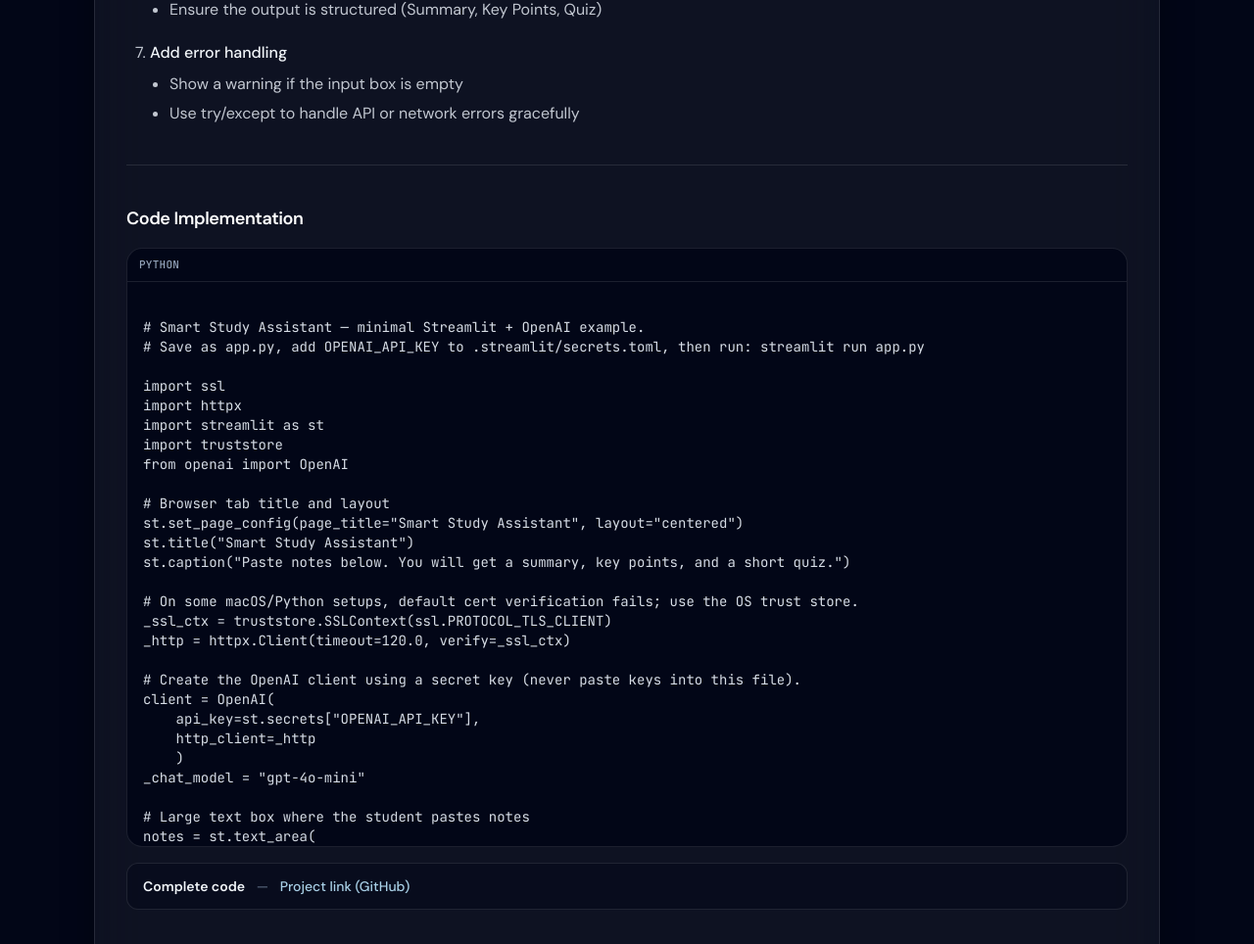
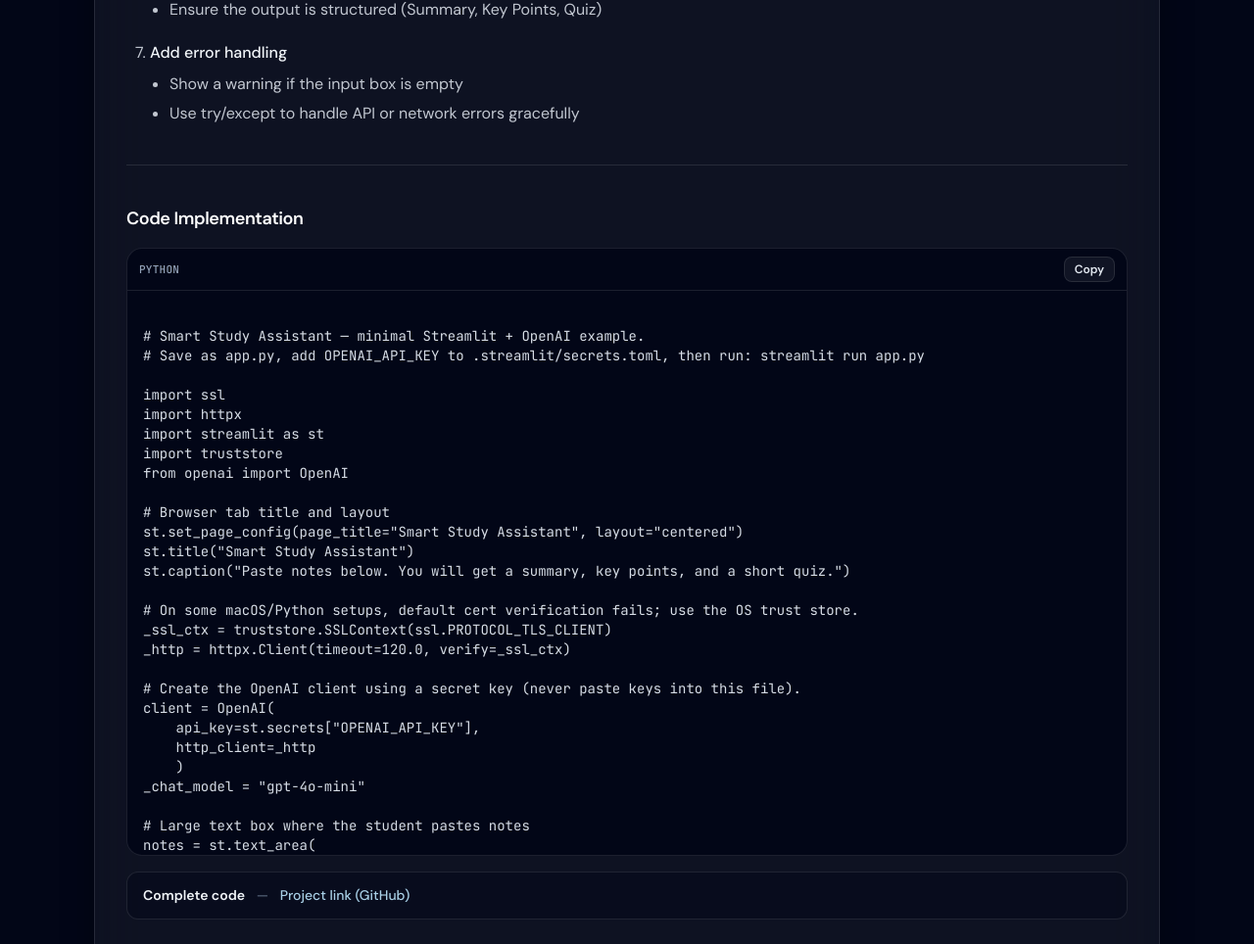
Before and after one commit to abhishekgoyal-a11y/DevShelfs, a Django app: page /projects/smart-study-assistant/ in a window 1280 px wide. Shown: the part 2177-3141 px from the top of the page at 98% size. Run offline with Django 5.2, Linux system fonts and the light colour scheme; some libraries are stand-ins or nearby versions.

Commit message:
Refine base layout; add code block frame partial; update AI project bodies
Made-with: Cursor

```diff
--- a/web/templates/web/base.html
+++ b/web/templates/web/base.html
@@ -151,5 +151,39 @@
         window.addEventListener("keydown", (e) => e.key === "Escape" && setOpen(false));
       })();
     </script>
+    <script>
+      (function () {
+        document.querySelectorAll(".ds-codeblock-copy").forEach(function (btn) {
+          btn.addEventListener("click", function () {
+            var root = btn.closest(".ds-codeblock");
+            if (!root) return;
+            var codeEl = root.querySelector("pre code.ds-codeblock-source");
+            if (!codeEl) return;
+            var text = (codeEl.textContent || "").replace(/\n$/, "");
+            var copyLabel = btn.getAttribute("data-copy-label") || "Copy";
+            var copiedLabel = btn.getAttribute("data-copied-label") || "Copied";
+            function setState(copied) {
+              btn.textContent = copied ? copiedLabel : copyLabel;
+              btn.setAttribute("aria-label", copied ? "Copied" : "Copy code to clipboard");
+            }
+            if (navigator.clipboard && navigator.clipboard.writeText) {
+              navigator.clipboard.writeText(text).then(
+                function () {
+                  setState(true);
+                  window.setTimeout(function () {
+                    setState(false);
+                  }, 2000);
+                },
+                function () {
+                  setState(false);
+                }
+              );
+            } else {
+              setState(false);
+            }
+          });
+        });
+      })();
+    </script>
   </body>
 </html>
--- /dev/null
+++ b/web/templates/web/partials/code_block_frame.html
@@ -0,0 +1,22 @@
+{% comment %}
+  Matches frontend/src/components/CodeBlock.jsx: header row (language + Copy) + pre/code body.
+  Pass: language (e.g. python, javascript), code_template (e.g. "web/code/smart_study_app.html").
+  Optional: pre_class — full class string for <pre> when different from default (e.g. notes-qa max-height).
+{% endcomment %}
+<div class="ds-codeblock overflow-hidden rounded-2xl border border-white/10 bg-slate-950/90">
+  <div class="flex items-center justify-between gap-3 border-b border-white/10 px-3 py-2">
+    <span class="font-mono text-[11px] font-medium uppercase tracking-wide text-slate-400">{{ language }}</span>
+    <button
+      type="button"
+      class="ds-codeblock-copy rounded-lg border border-white/10 bg-white/[0.06] px-2.5 py-1 text-xs font-semibold text-slate-200 transition hover:border-sky-400/40 hover:bg-white/[0.1] hover:text-white focus:outline-none focus-visible:ring-2 focus-visible:ring-sky-400/50"
+      data-copy-label="Copy"
+      data-copied-label="Copied"
+      aria-label="Copy code to clipboard"
+    >
+      Copy
+    </button>
+  </div>
+  <pre
+    class="{% if pre_class %}{{ pre_class }}{% else %}code-block m-0 overflow-x-auto p-4 text-xs leading-relaxed text-slate-200/95 sm:text-sm{% endif %}"
+  ><code class="whitespace-pre-wrap font-mono ds-codeblock-source">{% include code_template %}</code></pre>
+</div>
--- a/web/templates/web/project_bodies/smart-study-assistant.html
+++ b/web/templates/web/project_bodies/smart-study-assistant.html
@@ -129,16 +129,7 @@ Displayed on screen</code></pre>
 
   <div class="space-y-4">
     <h2 class="text-lg font-semibold tracking-tight text-white">Code Implementation</h2>
-    <div class="overflow-hidden rounded-2xl border border-white/10 bg-slate-950/90">
-      <div
-        class="flex items-center justify-between gap-3 border-b border-white/10 px-3 py-2"
-      >
-        <span class="font-mono text-[11px] font-medium uppercase tracking-wide text-slate-400">python</span>
-      </div>
-      <pre
-        class="code-block m-0 overflow-x-auto p-4 text-xs leading-relaxed text-slate-200/95 sm:text-sm"
-      ><code class="whitespace-pre-wrap font-mono">{% include "web/code/smart_study_app.html" %}</code></pre>
-    </div>
+    {% include "web/partials/code_block_frame.html" with language="python" code_template="web/code/smart_study_app.html" only %}
     <div
       class="rounded-xl border border-white/10 bg-slate-950/45 px-4 py-3 text-sm leading-relaxed text-slate-200/90"
     >
```
Also changed, not shown: web/templates/web/project_bodies/ai-email-reply-generator.html (+2 -20 lines), web/templates/web/project_bodies/notes-qa-bot.html (+1 -8 lines).
